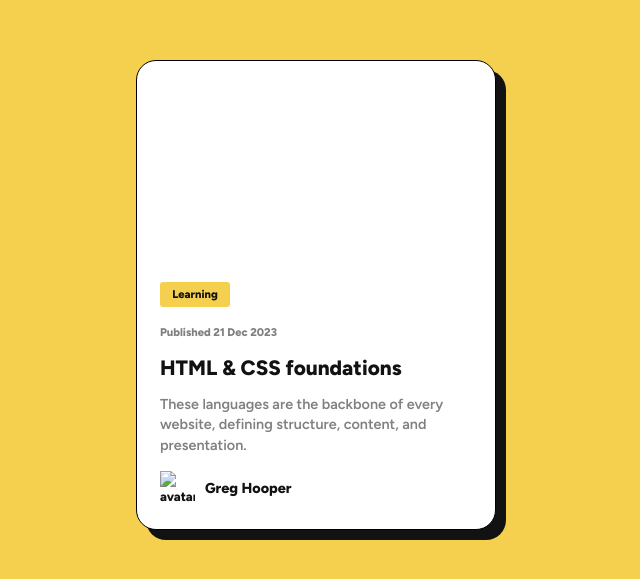
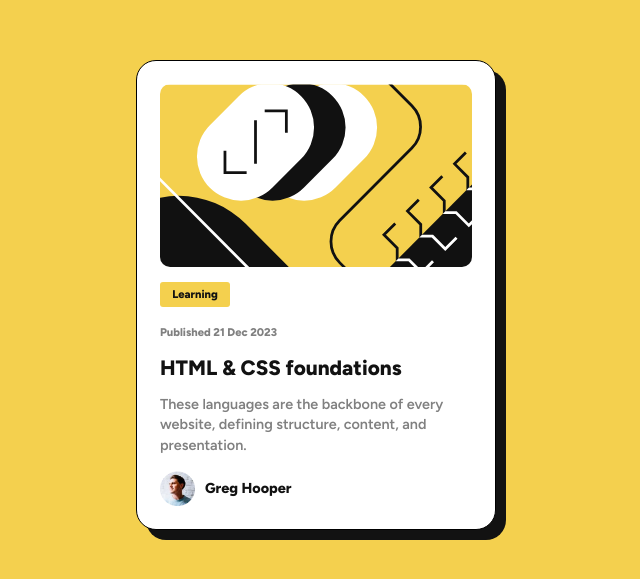
Before and after one commit to jayAEY/blog-preview-card, a plain HTML site: page index.html in a window 1280 px wide. Shown: the part 105-684 px from the top of the page, without its empty margins (324-964 px from the left). Drawn offline with Linux system fonts and the light colour scheme; the site is published under a folder, as on GitHub Pages, so addresses that start at the root find nothing.

Commit message:
updated readme and img links

```diff
--- a/index.html
+++ b/index.html
@@ -34,7 +34,7 @@
       </p>
       <div id="author">
         <img
-          src="/assets/images/image-avatar.webp"
+          src="./assets/images/image-avatar.webp"
           alt="avatar"
           id="avatar"
         />
--- a/src/style.css
+++ b/src/style.css
@@ -95,7 +95,7 @@ span {
   border-radius: 10px;
   background-size: 320px;
   background-position: -30px;
-  background-image: url("/assets/images/illustration-article.svg");
+  background-image: url("../assets/images/illustration-article.svg");
 }
 
 @media screen and (min-width: 375px) {
```
Also changed, not shown: assets/images/Screen Shot 2024-02-15 at 12.44.56.png (added), assets/images/Screenshot 2024-02-15 at 12-45-07 Frontend Mentor Blog preview card.png (added), 2 other files.
